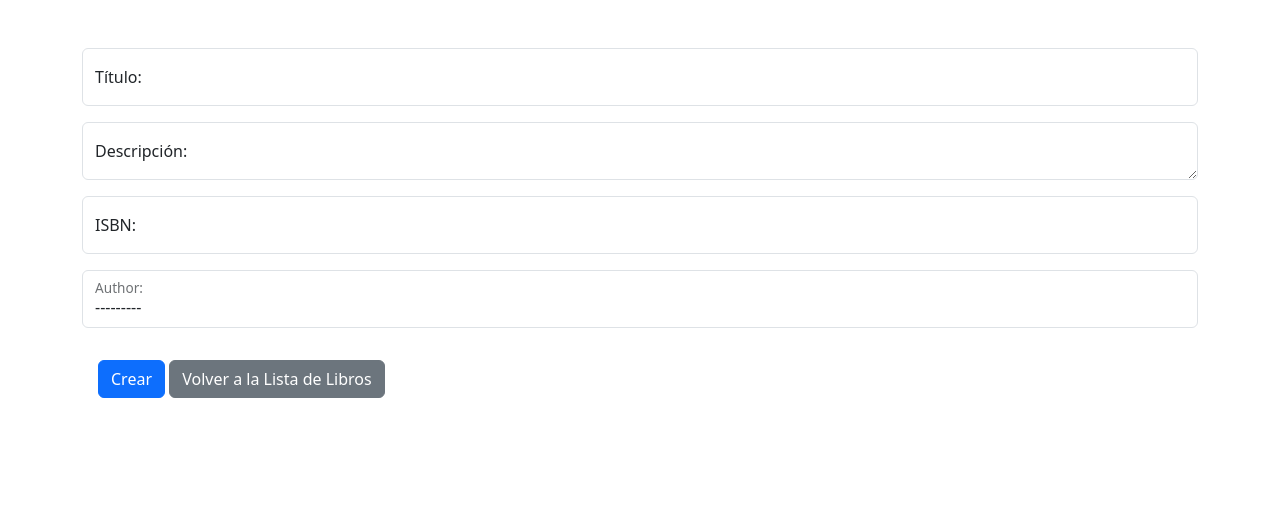
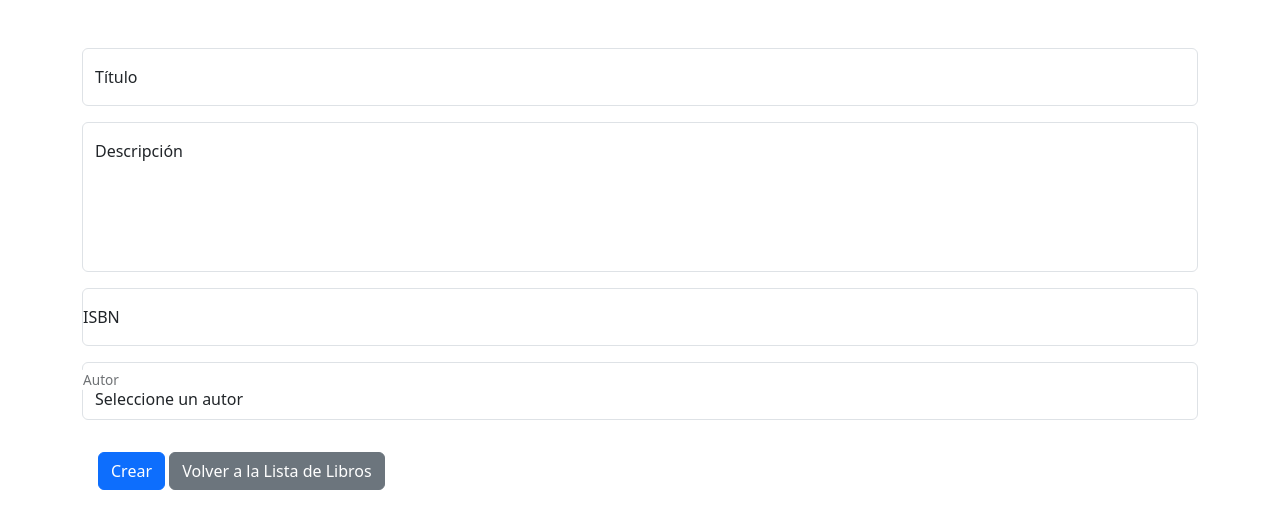
Before and after one commit to paunicole/alkemy-django-bibliotech, a Django app: page /book/new in a window 1280 px wide. Shown: the part 56-585 px from the top of the page. Run offline with Django 4.2, Linux system fonts and the light colour scheme; data that the repository does not hold is empty.

Commit message:
Placeholder para autor de libro, deshabilitado campo para número de legajo de empleado.

```diff
--- a/bibliotech/forms/book_form.py
+++ b/bibliotech/forms/book_form.py
@@ -1,8 +1,19 @@
 from ..models.book import Book
+from ..models.author import Author
 from django import forms
 
 
 class BookForm(forms.ModelForm):
+    author = forms.ModelChoiceField(
+        queryset=Author.objects.all(),
+        empty_label="Seleccione un autor",
+        widget=forms.Select(
+            attrs={
+                "class": "form-control",
+            }
+        ),
+    )
+
     class Meta:
         model = Book
         fields = ["title", "description", "isbn", "author"]
@@ -22,7 +33,4 @@ class BookForm(forms.ModelForm):
             "isbn": forms.TextInput(
                 attrs={"class": "form-control", "placeholder": "ISBN"}
             ),
-            "author": forms.Select(
-                attrs={"class": "form-control", "placeholder": "Autor"}
-            ),
         }
--- a/bibliotech/templates/book_form.html
+++ b/bibliotech/templates/book_form.html
@@ -2,28 +2,37 @@
 
 {% block title %} {{ title }} {% endblock %}
 {% block content %}
+<style>
+    textarea#{{ form.description.id_for_label }} {
+        height: 150px;
+        resize: none;
+    }
+</style>
 <form action="#" method="POST">
     {% csrf_token %}
     <div class="form-floating mb-3">
         {{ form.title }}
-        <label for="{{ form.title.id_for_label }}">Título:</label>
+        <label for="{{ form.title.id_for_label }}">Título</label>
         {{ form.title.errors }}
     </div>
     <div class="form-floating mb-3">
         {{ form.description }}
-        <label for="{{ form.description.id_for_label }}">Descripción:</label>
+        <label for="{{ form.description.id_for_label }}">Descripción</label>
         {{ form.description.errors }}
     </div>
+    <div class="row">
         <div class="form-floating mb-3">
             {{ form.isbn }}
-        <label for="{{ form.isbn.id_for_label }}">ISBN:</label>
+            <label class="margin-left 10" for="{{ form.isbn.id_for_label }}">ISBN</label>
             {{ form.isbn.errors }}
         </div>
         <div class="form-floating mb-3">
             {{ form.author }}
-        <label for="{{ form.author.id_for_label }}">Author:</label>
+            <label class="margin-left 10" for="{{ form.author.id_for_label }}">Autor</label>
             {{ form.author.errors }}
         </div>
+    </div>
+
     <div style="padding: 16px;">
         <input type="submit" class="btn {{ action }}" value="{{ submit }}">
         <a href="{% url 'book-list' %}" class="btn btn-secondary">Volver a la Lista de Libros</a>
```
Also changed, not shown: bibliotech/forms/employee_form.py (+6 -1 lines). Lines whose indentation alone changed are shown as unchanged.
